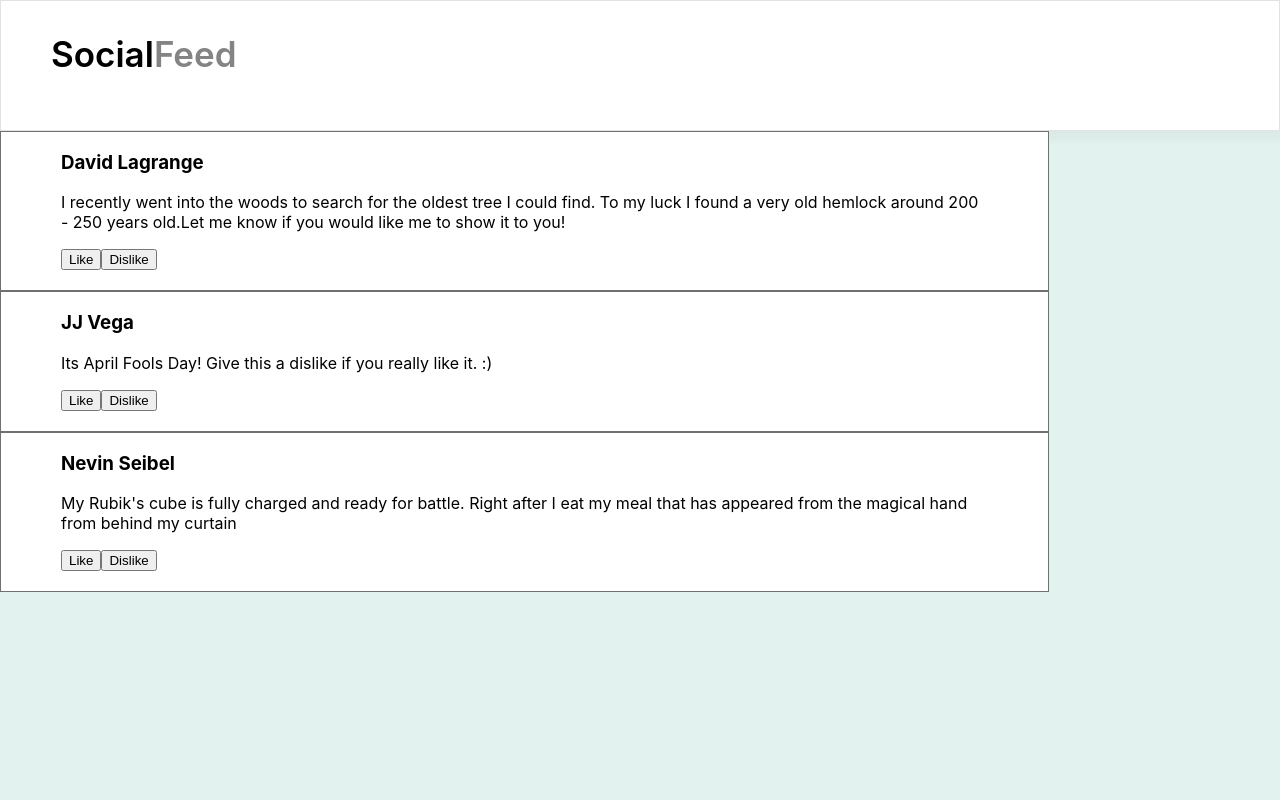
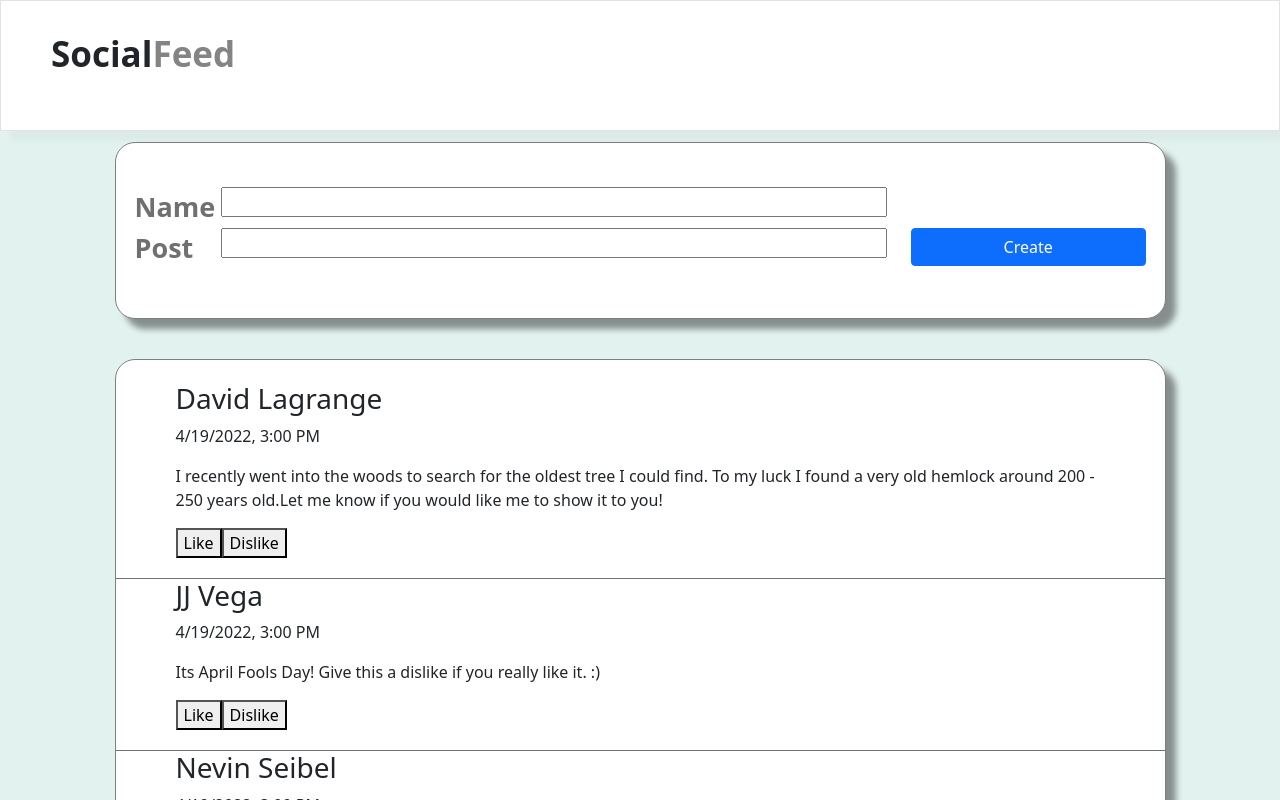
Before and after one commit to joerybarczyk/react-social-feed, a React (Create React App) app: page / in a window 1280 px wide. Shown: the top 800 px of the page. Built offline with nearby package versions, Linux system fonts and the light colour scheme; the HTML template or start-up script is replaced by a standard one.

Commit message:
Create and complete CreatePost component + Instantiate CreatePost component in App component + Add post time functionality to CreatePost and DisplayPost + Create updatePost hook in App component
Add Bootstrap, React-Bootstrap to project dependencies
+ Begin initial app styling

```diff
--- a/package.json
+++ b/package.json
@@ -6,7 +6,9 @@
     "@testing-library/jest-dom": "^5.16.4",
     "@testing-library/react": "^13.1.1",
     "@testing-library/user-event": "^13.5.0",
+    "bootstrap": "^5.1.3",
     "react": "^18.0.0",
+    "react-bootstrap": "^2.3.0",
     "react-dom": "^18.0.0",
     "react-scripts": "5.0.1",
     "web-vitals": "^2.1.4"
--- a/src/App.css
+++ b/src/App.css
@@ -1,10 +1,34 @@
-body {
+.blue-background {
   background-color: #E2F2EE;
 }
 
-div {
+div, nav, form {
   /* Prevent div size from changing when adding padding */
   -webkit-box-sizing: border-box;
   -moz-box-sizing: border-box;
   box-sizing: border-box;
 }
+
+.spacer {
+  margin-top: 122px;
+}
+.centered {
+  display: flex;
+  flex-direction: column;
+  align-items: center;
+}
+
+.secondary-text {
+  color: rgb(112, 112,112);
+}
+.content-section {
+  background-color: white;
+  padding-top: 22px;
+  padding-bottom: 22px;
+  border-radius: 20px;
+  border-color: rgb(126,126,126);
+  border-width: 1px;
+  border-style: solid;
+  margin: 20px;
+  box-shadow: 10px 10px 6px rgba(0, 0, 0, 0.411);
+}
--- a/src/App.js
+++ b/src/App.js
@@ -1,24 +1,41 @@
 import NavBar from './components/NavBar/NavBar';
-import Post from './components/Post/Post';
 import DisplayPosts from './components/DisplayPosts/DisplayPosts';
+import CreatePost from './components/CreatePost/CreatePost';
+
 import './App.css';
 import React, { useState } from 'react';
-
 function App() {
 
   const samplePosts = [
-    {author: "David Lagrange", message: "I recently went into the woods to search for the oldest tree I could find. To my luck I found a very old hemlock around 200 - 250 years old.Let me know if you would like me to show it to you!", status: null},
-    {author: "JJ Vega", message: "Its April Fools Day! Give this a dislike if you really like it. :)", status: null},
-    {author: "Nevin Seibel", message: "My Rubik's cube is fully charged and ready for battle. Right after I eat my meal that has appeared from the magical hand from behind my curtain", status: null}
+    {author: "David Lagrange", message: "I recently went into the woods to search for the oldest tree I could find. To my luck I found a very old hemlock around 200 - 250 years old.Let me know if you would like me to show it to you!", status: null, date: "4/19/2022, 3:00 PM"},
+    {author: "JJ Vega", message: "Its April Fools Day! Give this a dislike if you really like it. :)", status: null, date: "4/19/2022, 3:00 PM"},
+    {author: "Nevin Seibel", message: "My Rubik's cube is fully charged and ready for battle. Right after I eat my meal that has appeared from the magical hand from behind my curtain", status: null, date: "4/19/2022, 3:00 PM"}
   ]
 
   const [posts, setPosts] = useState(samplePosts)
 
+  const addNewPost = function(post) {
+    let tempPosts = [post, ...posts]
+    setPosts(tempPosts)
+    console.log(posts.map(x => JSON.stringify(x)))
+  }
+
+  const updatePost = function(postIndex, updatedPost) {
+    setPosts([...posts.slice(0,postIndex), updatedPost, ...posts.slice(postIndex+1)])
+  }
+
   return (
-    <div>
+    <div className='blue-background'>
       <NavBar />
-      <div className="main-content">
-        <DisplayPosts posts={posts} />
+      <div className='spacer'>
+      </div>
+      <div className="centered">
+        <div className='content-section'>
+          <CreatePost addNewPost={addNewPost}/>
+        </div>
+        <div className="content-section">
+          <DisplayPosts  updatePost={updatePost} posts={posts} />
+        </div>
       </div>
     </div>
   );
--- /dev/null
+++ b/src/components/CreatePost/CreatePost.css
@@ -0,0 +1,19 @@
+input {
+    width: 100%;
+}
+
+.form-body {
+    width: 1049px;
+    padding: 22px 19px 28px 19px;
+    background-color: white;
+}
+
+.form__label {
+    font-size: 27px;
+    font-weight: 600;
+    color: rgb(112, 112, 112)
+}
+
+.create {
+    width: 100%;
+}
--- /dev/null
+++ b/src/components/CreatePost/CreatePost.jsx
@@ -0,0 +1,46 @@
+import React, { useState } from 'react';
+import './CreatePost.css'
+
+function CreatePost(props) {
+
+    const [postAuthor, setPostAuthor] = useState('');
+    const [postMessage, setPostMessage] = useState('');
+
+    const handleSubmit = (event) => {
+        event.preventDefault();
+        let newPost = {
+            author: postAuthor,
+            message: postMessage,
+            status: null,
+            date: new Date().toLocaleString()
+        }
+        console.log(`Post from handleSubmit in CreatePost: ${JSON.stringify(newPost)}`)
+        props.addNewPost(newPost)
+    }
+
+    return (
+        <form className="form-body" onSubmit={handleSubmit}>
+            <div className='row'>
+                <div className='col-1'>
+                    <label className='form__label secondary-color'>Name</label>
+                </div>
+                <div className='col-8'>
+                    <input type="text" onChange={(event) => setPostAuthor(event.target.value)}/>
+                </div>
+            </div>
+            <div className='row'>
+                <div className='col-1'>
+                    <label className='form__label'>Post</label>
+                </div>
+                <div className='col-8'>
+                    <input type="text" onChange={(event) => setPostMessage(event.target.value)}/>
+                </div>
+                <div className='col'>
+                    <button className='btn btn-primary create' type="submit">Create</button>
+                </div>
+            </div>
+        </form>
+     );
+}
+
+export default CreatePost;
--- a/src/components/DisplayPosts/DisplayPosts.jsx
+++ b/src/components/DisplayPosts/DisplayPosts.jsx
@@ -1,12 +1,13 @@
-import React from 'react';
 import Post from '../Post/Post';
 
 function DisplayPosts(props) {
     return (
-        <div className='post-list'>
-            {props.posts.map(post => {
+        <div>
+            {props.posts.map((post, index) => {
                 return (
-                    <Post post={post} />
+                    <div>
+                        <Post updatePost={props.updatePost} postIndex={index} post={post} />
+                    </div>
                 )
             })}
         </div>
--- a/src/components/NavBar/NavBar.css
+++ b/src/components/NavBar/NavBar.css
@@ -2,6 +2,8 @@ nav {
     -webkit-box-sizing: border-box;
     -moz-box-sizing: border-box;
     box-sizing: border-box;
+    position: fixed;
+    top: 0;
 }
 
 .nav-body {
--- a/src/components/Post/Post.css
+++ b/src/components/Post/Post.css
@@ -4,9 +4,9 @@
     padding-left: 60px;
     padding-right: 60px;
     padding-bottom: 20px;
-    border-style: solid;
-    border-color: rgb(112, 112, 112);
-    border-width: 1px;
+    border-bottom-style: solid;
+    border-bottom-color: rgb(112, 112, 112);
+    border-bottom-width: 1px;
 }
 
 .button {
--- a/src/components/Post/Post.jsx
+++ b/src/components/Post/Post.jsx
@@ -1,49 +1,60 @@
-import React, { useState } from 'react';
 import './Post.css'
 
 function Post(props) {
 
-    const [post, setPost] = useState(props.post)
-
     const setStatusLiked = () => {
-        if (post.status == "liked") {
-            setPost({
-                author: post.author,
-                message: post.message,
+        if (props.post.status === "liked") {
+            props.updatePost(
+                props.postIndex,
+                {
+                author: props.post.author,
+                message: props.post.message,
+                date: props.post.date,
                 status: null
             });
         } else {
-            setPost({
-                author: post.author,
-                message: post.message,
+            props.updatePost(
+                props.postIndex,
+                {
+                author: props.post.author,
+                message: props.post.message,
+                date: props.post.date,
                 status: "liked"
             });
         }
     }
 
     const setStatusDisliked = () => {
-        if (post.status == "disliked") {
-            setPost({
-                author: post.author,
-                message: post.message,
+        if (props.post.status === "disliked") {
+            props.updatePost(
+                props.postIndex,
+                {
+                author: props.post.author,
+                message: props.post.message,
+                date: props.post.date,
                 status: null
             });
         } else {
-            setPost({
-                author: post.author,
-                message: post.message,
+            props.updatePost(
+                props.postIndex,
+                {
+                author: props.post.author,
+                message: props.post.message,
+                date: props.post.date,
                 status: "disliked"
             });
         }
     }
 
-
     return (
         <div className='body'>
-            <h3>{post.author}</h3>
-            <p>{post.message}</p>
-            <button className={post.status != "liked" ? "button" : "button--liked"} onClick={setStatusLiked}>Like</button>
-            <button className={post.status != "disliked" ? "button" : "button--disliked"} onClick={setStatusDisliked}>Dislike</button>
+            <h3>{props.post.author}</h3>
+            <span>
+                <p>{props.post.date}</p>
+            </span>
+            <p>{props.post.message}</p>
+            <button className={props.post.status !== "liked" ? "button" : "button--liked"} onClick={setStatusLiked}>Like</button>
+            <button className={props.post.status !== "disliked" ? "button" : "button--disliked"} onClick={setStatusDisliked}>Dislike</button>
         </div>
      );
 }
--- a/src/index.css
+++ /dev/null
@@ -1,8 +0,0 @@
-body {
-  margin: 0;
-  font-family: -apple-system, BlinkMacSystemFont, 'Segoe UI', 'Roboto', 'Oxygen',
-    'Ubuntu', 'Cantarell', 'Fira Sans', 'Droid Sans', 'Helvetica Neue',
-    sans-serif;
-  -webkit-font-smoothing: antialiased;
-  -moz-osx-font-smoothing: grayscale;
-}
--- a/src/index.js
+++ b/src/index.js
@@ -1,7 +1,8 @@
 import React from 'react';
 import ReactDOM from 'react-dom/client';
 import App from './App';
-import './index.css'
+import 'bootstrap/dist/css/bootstrap.min.css';
+
 
 const root = ReactDOM.createRoot(document.getElementById('root'));
 root.render(
```
Also changed, not shown: 1 other file (tests, documents, lock files or other folders).
